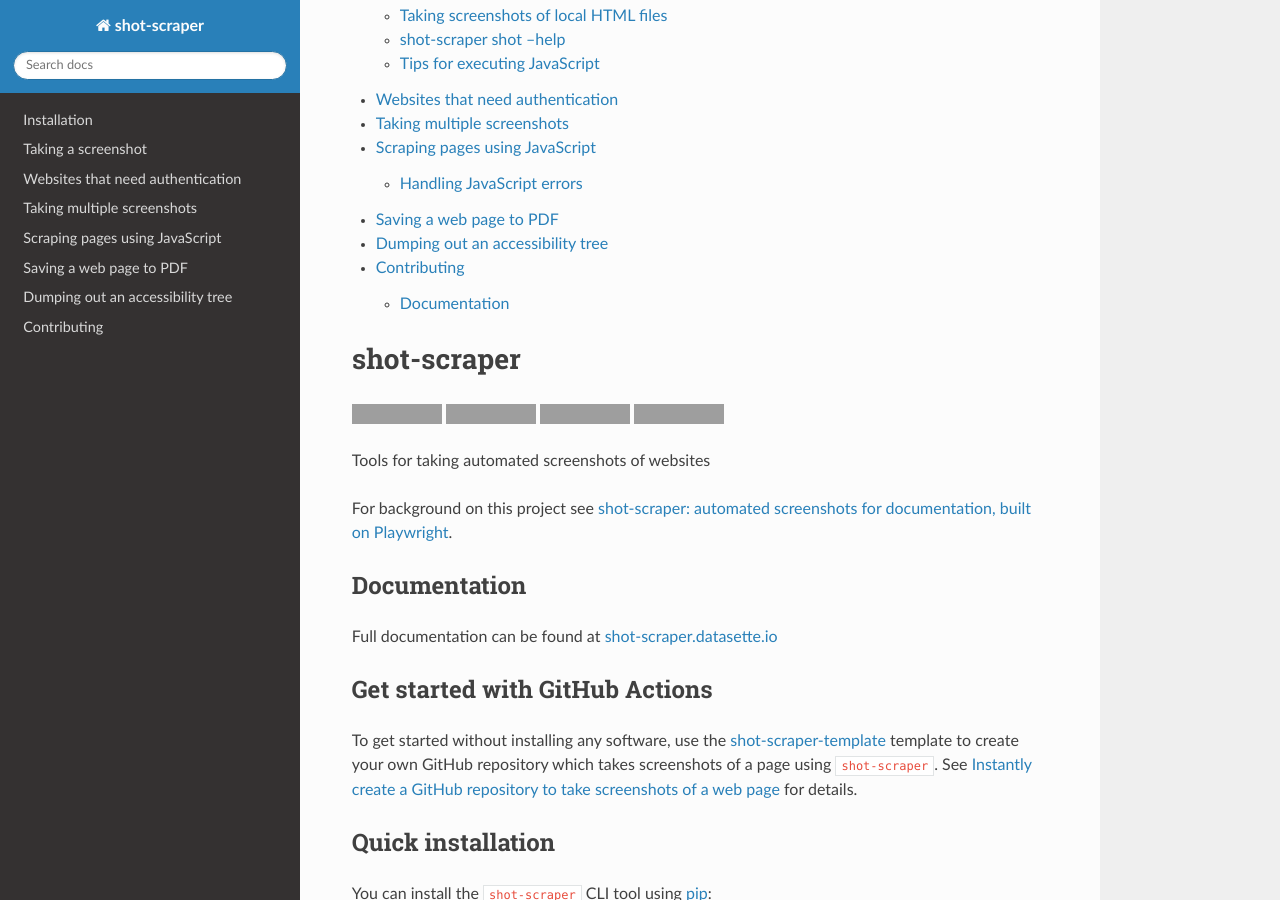
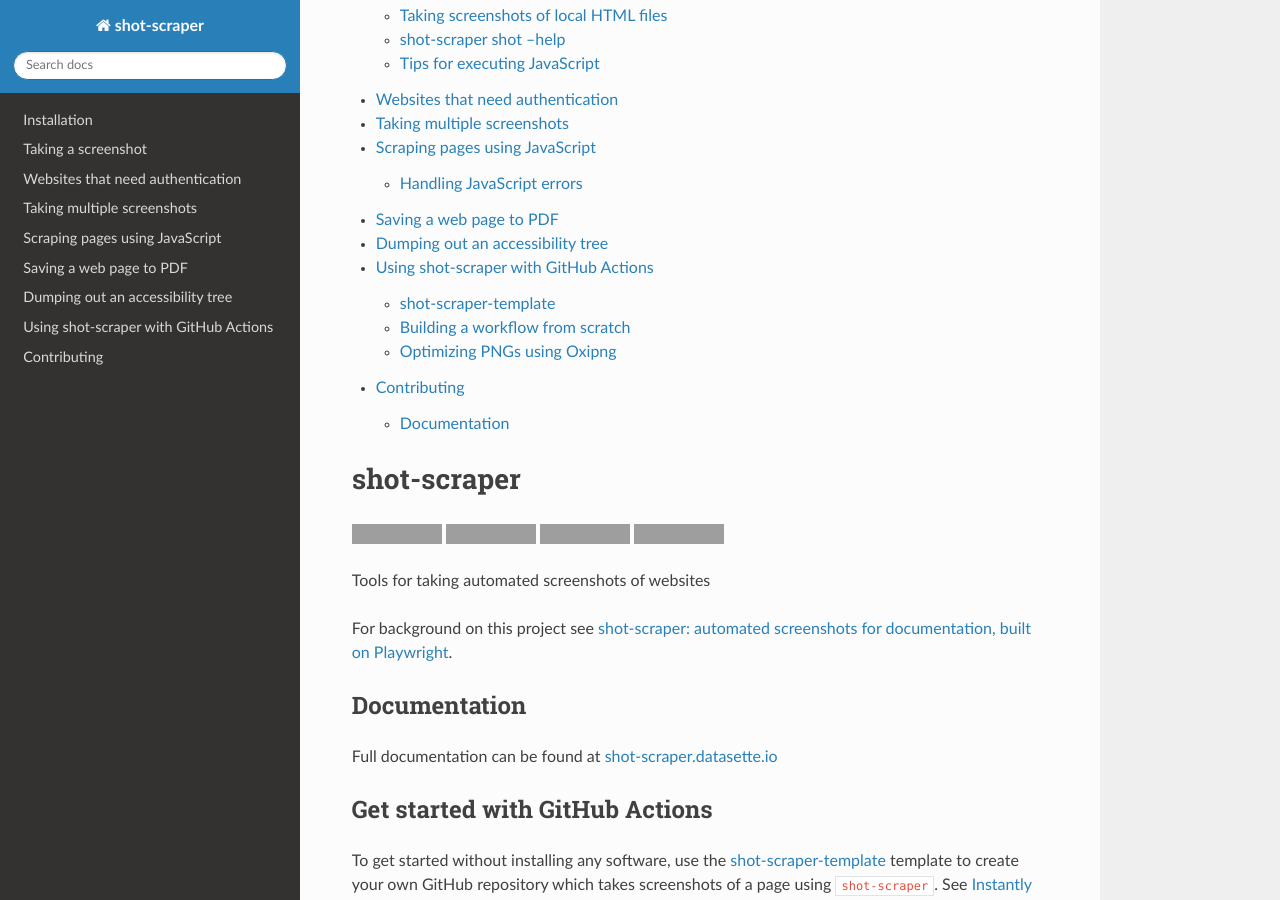
Before and after one commit to simonw/shot-scraper, a Sphinx documentation site: the page built from docs/index.md, in a window 1280 px wide and 900 px high, scrolled down 432 px. Built offline with Sphinx 7.4.7 and the Read the Docs theme 2.0.0, drawn with Linux system fonts in a browser that asks for light colours; some of the changed lines change nothing that is shown; grey boxes are pictures that could not be loaded.

Commit message:
Using shot-scraper with GitHub Actions, refs #74

````diff
--- /dev/null
+++ b/docs/github-actions.md
@@ -0,0 +1,86 @@
+# Using shot-scraper with GitHub Actions
+
+`shot-scraper` was designed with GitHub Actions for screenshot automation in mind.
+
+## shot-scraper-template
+
+The [shot-scraper-template](https://github.com/simonw/shot-scraper-template) template repository can be used to quickly create your own GitHub repository with GitHub Actions configured to take screenshots of a page and write it back to the repository. Read [Instantly create a GitHub repository to take screenshots of a web page](https://simonwillison.net/2022/Mar/14/shot-scraper-template/) for details.
+
+## Building a workflow from scratch
+
+This Actions workflow can be used to install `shot-scraper` and its dependencies, take screenshots defined in the `shots.yml` file in that repository and then write the resulting screenshots back to the same repository:
+
+```yaml
+name: Take screenshots
+
+on:
+  push:
+  workflow_dispatch:
+
+permissions:
+  contents: write
+
+jobs:
+  shot-scraper:
+    runs-on: ubuntu-latest
+    steps:
+    - uses: actions/checkout@v3
+    - name: Set up Python 3.10
+      uses: actions/setup-python@v3
+      with:
+        python-version: "3.10"
+    - uses: actions/cache@v3
+      name: Configure pip caching
+      with:
+        path: ~/.cache/pip
+        key: ${{ runner.os }}-pip
+    - name: Cache Playwright browsers
+      uses: actions/cache@v3
+      with:
+        path: ~/.cache/ms-playwright/
+        key: ${{ runner.os }}-playwright
+    - name: Install dependencies
+      run: |
+        pip install shot-scraper
+        shot-scraper install
+    - name: Take shots
+      run: |
+        shot-scraper multi shots.yml
+    - name: Commit and push
+      run: |-
+        git config user.name "Automated"
+        git config user.email "actions@users.noreply.github.com"
+        git add -A
+        timestamp=$(date -u)
+        git commit -m "${timestamp}" || exit 0
+        git pull --rebase
+        git push
+```
+The `actions/cache@v3` steps set up [caching](https://github.com/actions/cache), so your workflow will only download and install the necessary software the very first time it runs.
+
+## Optimizing PNGs using Oxipng
+
+You can losslessy compress the PNGs generated using `shot-scraper` by running them through [Oxipng](https://github.com/shssoichiro/oxipng). Add the following steps to the beginning of your workflow to install Oxing:
+
+```yaml
+    - name: Cache Oxipng
+      uses: actions/cache@v3
+      with:
+        path: ~/.cargo/
+        key: ${{ runner.os }}-cargo
+    - name: Install Oxipng
+      run: |
+        cargo install oxipng
+```
+
+Then after running `shot-scraper` add this step to compress the images:
+
+```yaml
+    - name: Optimize PNGs
+      run: |-
+        oxipng -o 4 -i 0 --strip safe *.png
+```
+
+[simonw/datasette-screenshots](https://github.com/simonw/datasette-screenshots) is an example of a repository that uses this pattern.
+
+See [Optimizing PNGs in GitHub Actions using Oxipng](https://til.simonwillison.net/github-actions/oxipng) for more on how this works.
--- a/docs/index.md
+++ b/docs/index.md
@@ -11,6 +11,7 @@
 javascript
 pdf
 accessibility
+github-actions
 contributing
 ```
 ```{include} ../README.md
````
